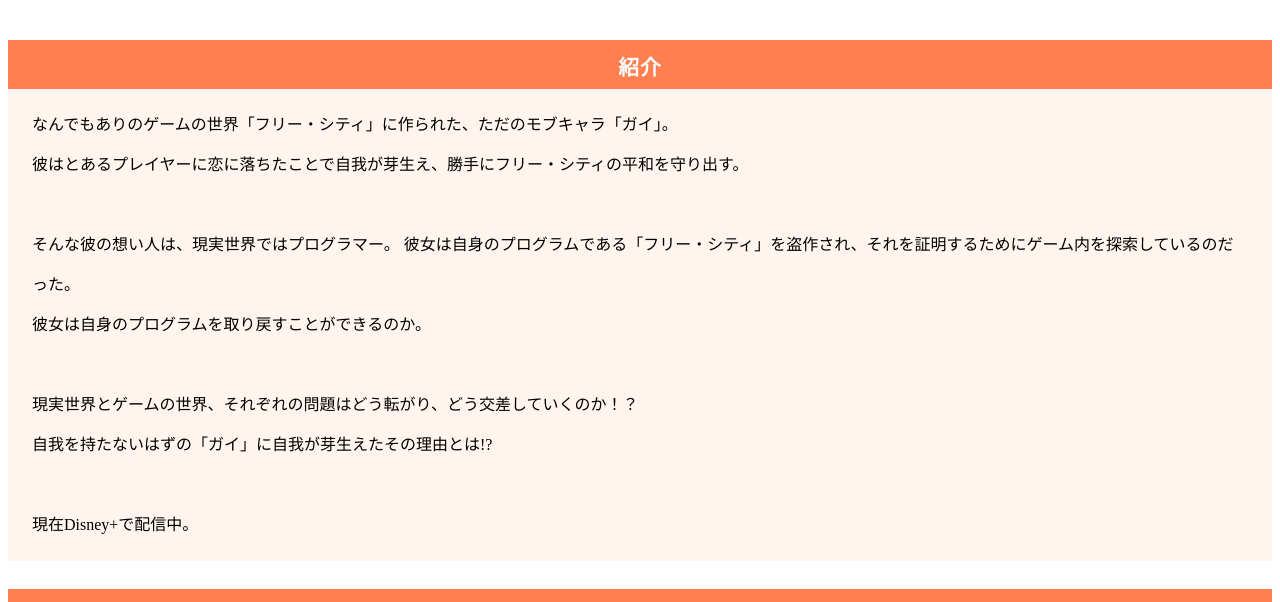
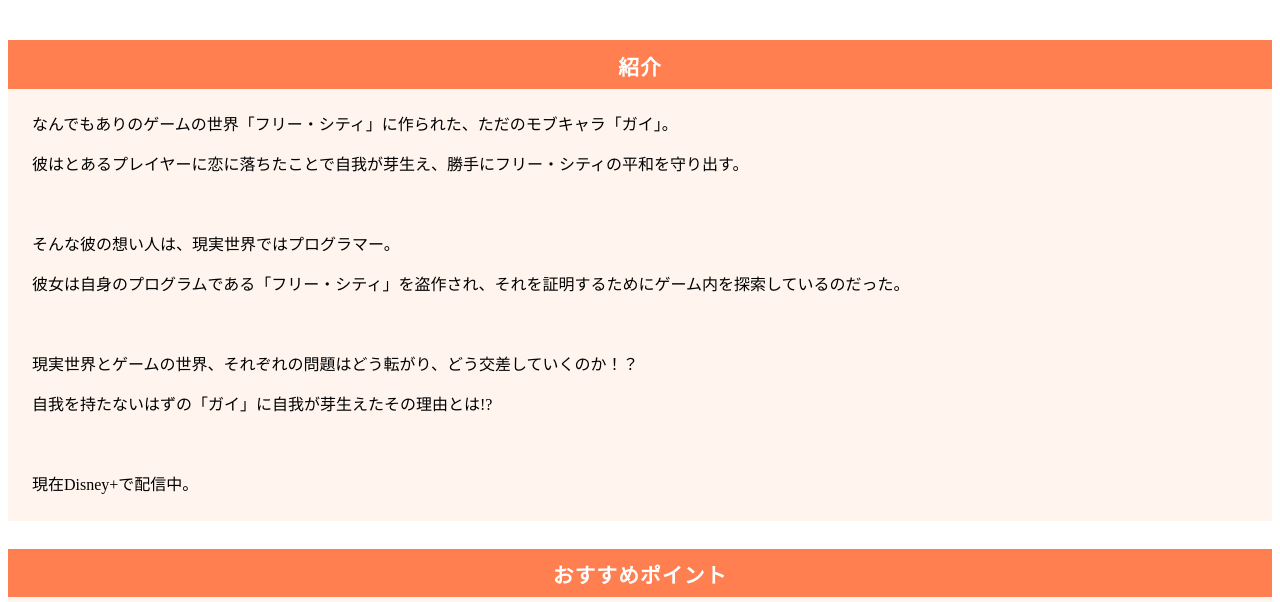
Before and after one commit to Omori09/filmRanking, a plain HTML site: page film1.html in a window 1280 px wide. Shown: the part 1238-1840 px from the top of the page. Drawn offline with Linux system fonts and the light colour scheme.

Commit message:
Update film1.html

```diff
--- a/film1.html
+++ b/film1.html
@@ -44,9 +44,9 @@
   <h4>紹介</h4>
   <p class="outline">なんでもありのゲームの世界「フリー・シティ」に作られた、ただのモブキャラ「ガイ」。<br>
     彼はとあるプレイヤーに恋に落ちたことで自我が芽生え、勝手にフリー・シティの平和を守り出す。<br><br>
-    そんな彼の想い人は、現実世界ではプログラマー。
-    彼女は自身のプログラムである「フリー・シティ」を盗作され、それを証明するためにゲーム内を探索しているのだった。<br>
-    彼女は自身のプログラムを取り戻すことができるのか。<br><br>
+    そんな彼の想い人は、現実世界ではプログラマー。<br>
+    彼女は自身のプログラムである「フリー・シティ」を盗作され、それを証明するためにゲーム内を探索しているのだった。<br><br>
+
     現実世界とゲームの世界、それぞれの問題はどう転がり、どう交差していくのか！？<br>
     自我を持たないはずの「ガイ」に自我が芽生えたその理由とは!?<br><br>
     現在Disney+で配信中。</p>
```
